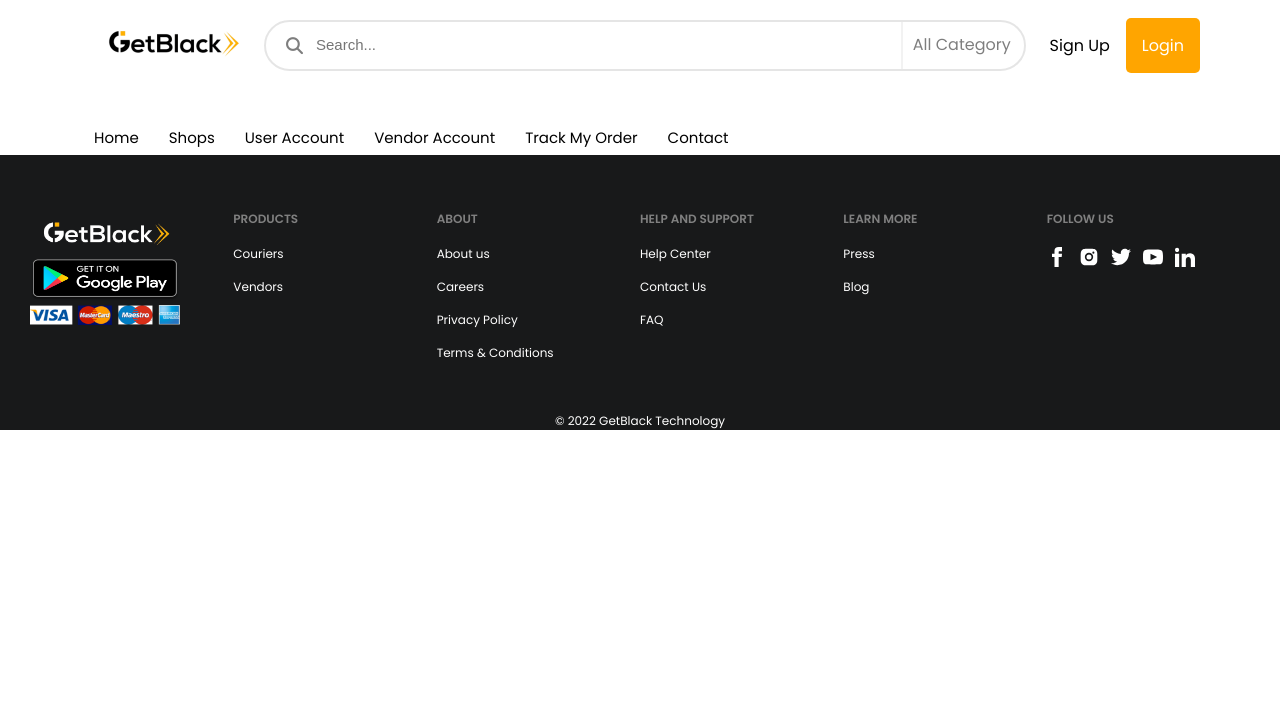
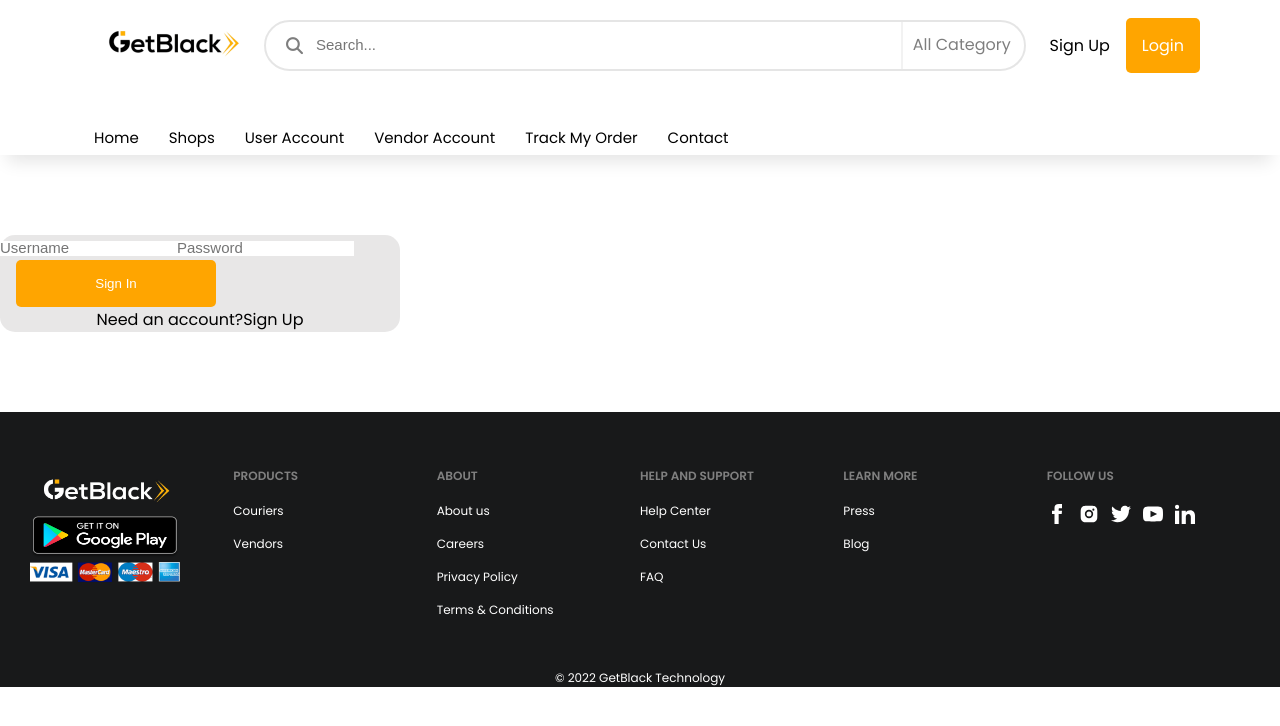
Before and after one commit to abdussalam-mustapha/GetBlack-2-master, a React (Create React App) app: page /signup in a window 1280 px wide. Shown: the top 726 px of the page. Built offline with nearby package versions, Linux system fonts and the light colour scheme.

Commit message:
new update

```diff
--- a/src/App.css
+++ b/src/App.css
@@ -556,7 +556,8 @@ button {
   align-items: center;
 }
 
-.login {
+.login,
+.signup {
   display: flex;
   background-color: #1d1c1c1a;
   width: 400px;
@@ -571,7 +572,8 @@ button {
   margin: 3rem 0 0 0;
 }
 
-.sign_flex {
+.sign_flex,
+.register_flex {
   display: flex;
   justify-content: space-between;
   align-items: center;
@@ -603,7 +605,8 @@ button {
   align-items: center;
 }
 
-.btn-login {
+.btn-login,
+.btn-register {
   width: 200px !important;
 }
 
--- a/src/App.js
+++ b/src/App.js
@@ -21,6 +21,7 @@ import HelpCenter from "./common/helpcenter/HelpCenter"
 import CareerRoles from "./common/careers/CareerRoles"
 import FaqSect from "./common/faq/FaqSect"
 import Login from "./common/signup/Login"
+import Register from "./common/signup/Register"
 
 function App() {
   /*
@@ -128,6 +129,9 @@ function App() {
           <Route path='/login' exact>
             <Login />
           </Route>
+          <Route path='/signup' exact>
+            <Register />
+          </Route>
         </Switch>
         <GroupFooter />
       </Router>
--- /dev/null
+++ b/src/common/signup/Register.jsx
@@ -0,0 +1,47 @@
+import React from 'react'
+
+const Register = () => {
+    return (
+        <div>
+            <section className="signup">
+                <form>
+                    {/* <label htmlFor="username">Username:</label> */}
+                    <input
+                        type="text"
+                        id="username"
+                        placeholder='Username'
+                        // ref={userRef}
+                        autoComplete="off"
+                        // onChange={(e) => setUser(e.target.value)}
+                        // value={user}
+                        required
+                    />
+                    {/* <label htmlFor="password">Password:</label> */}
+                    <input
+                        type="password"
+                        id="password"
+                        placeholder='Password'
+                        // ref={userRef}
+                        // onChange={(e) => setPwd(e.target.value)}
+                        // value={pwd}
+                        required
+                    />
+                    <button className='btn btn-register'>Sign In</button>
+                </form>
+                <div className="register_flex">
+                    <p>
+                        Need an account?
+                    </p>
+
+                    <span className="line">
+                        {/* put router link */}
+                        <a href="#">Sign Up</a>
+                    </span>
+
+                </div>
+            </section>
+        </div>
+    )
+}
+
+export default Register
```
